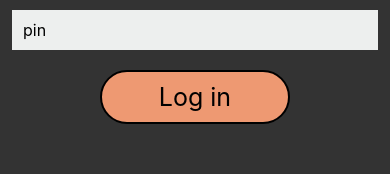
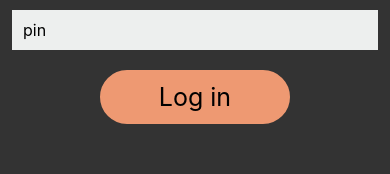
Before and after one commit to Sakyi-Ken/little-lemon-1, a React Native app: screen /Login in a window 390 px wide. Shown: the part 483-657 px from the top of the page. Built offline with nearby package versions, Linux system fonts and the light colour scheme.

Commit message:
Clean up the codes.

```diff
--- a/screens/LoginPage.js
+++ b/screens/LoginPage.js
@@ -11,8 +11,6 @@ import {
 const LoginPage = ( { navigation } ) => {
   const [userName, onChangeUserName] = useState('');
   const [password, onChangePassword] = useState('');
-
-  const [loggedIn, onLogin] = useState(false);
 
   return (
     <KeyboardAvoidingView style={loginStyles.container}>
@@ -77,7 +75,7 @@ const loginStyles = StyleSheet.create({
     marginVertical: 8,
     margin: 100,
     backgroundColor: '#EE9972',
-    borderColor: 'EE9972',
+    borderColor: '#EE9972',
     borderWidth: 2,
     borderRadius: 50,
   },
```
Also changed, not shown: screens/MenuItems.js (+2 -27 lines).
